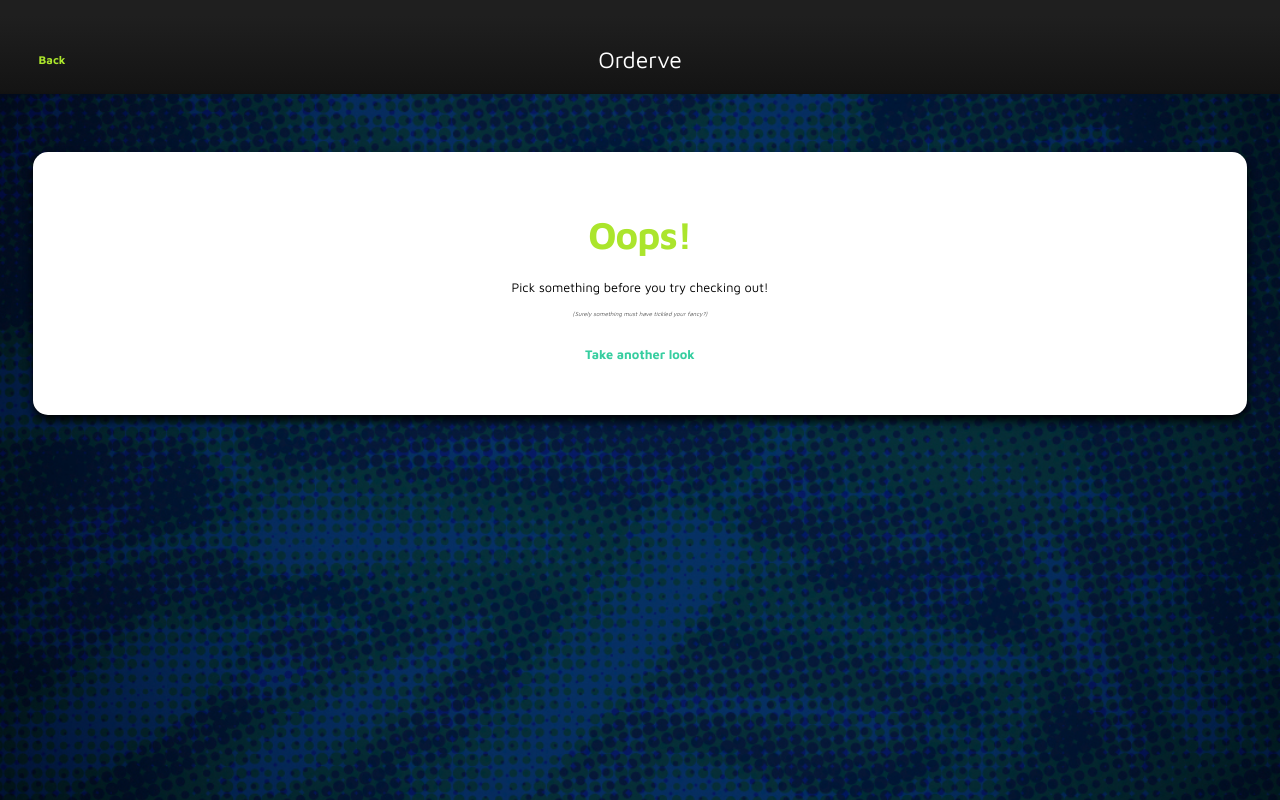
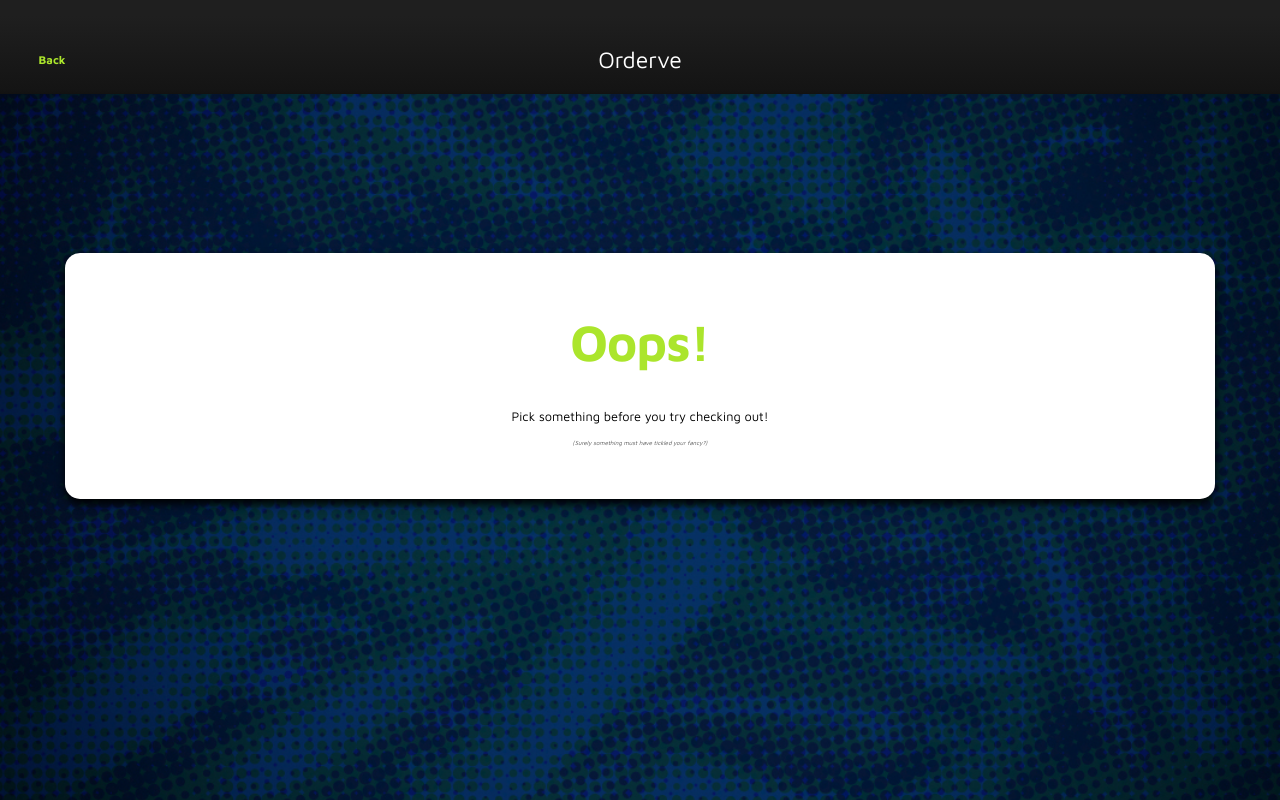
Before and after one commit to alexreynolds/orderve, a PHP site: page /orderinfo.php in a window 1280 px wide. Run offline with PHP 8.4, Linux system fonts and the light colour scheme; data that the repository does not hold is empty.

Commit message:
still cleaning things up

```diff
--- a/controls.php
+++ b/controls.php
@@ -25,7 +25,7 @@ controls.php
 <meta name="viewport" content="width=device-width,initial-scale=1">
 
 <!-- Imports fonts from Google Fonts API -->
-<link href='http://fonts.googleapis.com/css?family=Economica|Merriweather+Sans:400,300|Maven+Pro:400,700' rel='stylesheet' type='text/css'>
+<link href='http://fonts.googleapis.com/css?family=Maven+Pro:400,700' rel='stylesheet' type='text/css'>
 
 <link rel="stylesheet" type="text/css" href="ordervestyle.css">
 
--- a/menuedit.php
+++ b/menuedit.php
@@ -25,7 +25,7 @@ menuedit.php
 <meta name="viewport" content="width=device-width,initial-scale=1">
 
 <!-- Imports fonts from Google Fonts API -->
-<link href='http://fonts.googleapis.com/css?family=Economica|Merriweather+Sans:400,300|Maven+Pro:400,700' rel='stylesheet' type='text/css'>
+<link href='http://fonts.googleapis.com/css?family=Maven+Pro:400,700' rel='stylesheet' type='text/css'>
 
 <link rel="stylesheet" type="text/css" href="ordervestyle.css">
 
--- a/orderinfo.php
+++ b/orderinfo.php
@@ -20,7 +20,7 @@ orderinfo.php
 <head>
 
 <!-- Imports fonts from Google Fonts API -->
-<link href='http://fonts.googleapis.com/css?family=Economica|Merriweather+Sans:400,300|Maven+Pro:400,700' rel='stylesheet' type='text/css'>
+<link href='http://fonts.googleapis.com/css?family=Maven+Pro:400,700' rel='stylesheet' type='text/css'>
 
 <meta http-equiv="Content-Type" content="text/html; charset=UTF-8" />
 
@@ -43,24 +43,26 @@ orderinfo.php
 	</tr></table>
 </nav>
 
-<!-- Main page content -->
-
-<div id="main" class="main">
-
+<div class="main">
 <!-- Div is displayed when user navigates here without ordering anything -->
 <div id="goback" style="display:none;">
 
-    <h1>Oops!</h1>
+    <h1 style="font-size: 4em;">Oops!</h1><br>
     Pick something before you try checking out!<br /><br />
-    <span style="font-style:italic; font-size:.4em; color:#555">(Surely something must have tickled your fancy?)</span><br /><br /><br />
-    <a href="javascript:javascript:history.go(-1)">Take another look</a><br /><br />
+    <span style="font-style:italic; font-size:.4em; color:#555">(Surely something must have tickled your fancy?)</span><br /><br />
 
+</div>
 </div>
 
 
-<div id="infobody" align="center">
+<!-- Main page content -->
+<div id="contentwrapper">
+<!--<div id="infobody" align="center"> -->
 
-<h2>Order Confirmation</h2>
+<!-- Displayed if all is well with order -->
+<div class="main" id="orderinfo">
+
+<h2>Is everything correct?</h2>
 
 <!--
 Adds user to Orders list, if they are not already on there, and modifies OrderCount
@@ -147,20 +149,20 @@ $con = mysql_connect($servername,$username,$password);
 		else {
 			echo " item ordered";
 		}
-	echo "<br />";
-	echo "<br /><br /><br />";
+	echo "<br /><br />";
+	//echo "<br /><br /><br />";
 
 
 	// Prints out a table of quantity, name, and cost of all items ordered
 
-	echo "<table class=\"receipt\">";
+	echo "<table id=\"receipt\">";
 	for ($row = 0; $row < $i; $row++)
 	{
-		echo "<tr style=\"text-align:right\">";
+		echo "<tr>";
 		for ($col = 0; $col < 3; $col++)
 		{
 			echo "<td>";
-			if ($col == 1) { echo "<span class=\"itemb\">"; }
+			if ($col == 1) { echo "<span class=\"recitem\">"; }
 			echo $myOrder[$row][$col];
 			if ($col == 1) { echo "</span>"; }
 			echo "</td>";
@@ -168,16 +170,14 @@ $con = mysql_connect($servername,$username,$password);
 		echo "</tr>";
 	}
 
-	echo "</table>";
+	echo "<tr><td></td><td><b>TOTAL</b></td>";
+
+	// Total cost
+	echo "<td>$" . number_format($totalcost, 2) . "</td>";
+
+	echo "</tr></table>";
 
 	?>
-
-	<div id="bar" align="center" style="height:2px; color:#FFF; width:200;"></div>
-
-    <!-- Prints out the total cost -->
-	<div align="center" style="width:200;">
-	<b>TOTAL COST:</b> <?php echo "$" . number_format($totalcost, 2) ?>
-    </div>
 
 <script>
 
@@ -187,61 +187,63 @@ $con = mysql_connect($servername,$username,$password);
 	if (items==0)
 	{
 		// Hides the main body of the page and prompts the user to go back
-		document.getElementById("infobody").style.display="none";
+		document.getElementById("orderinfo").style.display="none";
 		document.getElementById("goback").style.display="inline";
 	}
 
 </script>
 
-<br /><br /><br />
+<br /><br />
 
 
 <!-- Harvesting personal information
 	*** FIX so they clear when focused on and so they are required to submit form ***
 -->
 
+<div id="userinfo">
+
+<h2>Information please!</h2>
+
 <form action="placeorder.php" method="post">
-<table>
-<tr>
-<td>Your name, perhaps?:</td>
-<td>
-<div id="select">
+Title<br />
 <select name="titles" id="titles" onChange="getTitle()">
 <option value="Mr.">Mr.</option>
 <option value="Mrs.">Mrs.</option>
 <option value="Ms.">Ms.</option>
 <option value="Miss">Miss</option>
 <option value="N/A">N/A</option>
-</select>
-</div>
-<input type="text" name="firstname" value="First Name" onclick="clearValue(this)" required/>
-<input type="text" name="lastname" value="Last Name" onclick="clearValue(this)"/></td>
-</tr><tr>
-<td>A telephone number, just in case?:</td>
-<td><input type="tel" name="usertel" placeholder="ex. (XXX) XXX - XXXX"/></td>
-</tr><tr>
-<td>Why not an e-mail as well? You never know:</td>
-<td><input type="email" name="usermail" placeholder="ex. username@mail.com"/></td>
-</tr><tr>
-<td>Comments about order:</td>
-<td><input type="text" name="comments" placeholder="Type your comments here."/></td>
-</tr>
-</table>
+</select><br /><br />
+First name<br />
+<input type="text" name="firstname" placeholder="Your first name" required/><br /><br />
+Last name<br />
+<input type="text" name="lastname" placeholder="Your last name" required/><br /><br />
+Phone number<br />
+<input type="tel" name="usertel" placeholder="ex. (XXX) XXX - XXXX"/><br /><br />
+E-mail<br />
+<input type="email" name="usermail" placeholder="ex. username@mail.com"/><br /><br />
+Order comments<br />
+<input type="text" name="comments" placeholder="Comments go here!" maxlength="250"/><br />
 
-<br /><br />
-
-<!-- Submit Order button -->
-<input type="submit" value="Place Your Order" onclick="getTime()">
+<br />
 
 <!-- Hidden Values -->
 <input type="hidden" name="seat" value="<?php echo $_POST["seat"]; ?>"/>
 <input type="hidden" name="time" id="timestamp"/>
 <input type="hidden" name="foodarray" value="<?php echo $_SESSION['foodArray'] ?>" />
 <input type="hidden" name="quanarray" value="<?php echo $_SESSION['quanArray'] ?>" />
+</div>
+
+<!-- Submit Order button -->
+<input type="submit" value="Place Your Order" onclick="getTime()">
+
 </form>
 
+<br><br>
+
+<!-- End main div -->
 </div>
 
+<!-- End content wrapper -->
 </div>
 
 <script>
@@ -252,12 +254,6 @@ function getTitle()
     var titles = document.getElementById("titles");
 	document.getElementById("titles").value=titles.options[titles.selectedIndex].value;
 	return document.getElementById("titles").value;
-}
-
-// A script to clear values from the input boxes upon focus
-function clearValue(instance)
-{
-	instance.value = "";
 }
 
 // A method of getting the current time so that the orders may be timestamped
@@ -278,10 +274,6 @@ setTime();
 
 </script>
 
-<!-- ** SHOULD PUT IN OPTION TO CHANGE LOCATION DOWN HERE IF GIVEN IS INCORRECT
-		ALSO AN OPTION TO CHANGE QUANTITY OF ORDERS OR GO BACK AND ADD MORE ** -->
-
-
 
 </body>
 </html>
--- a/ordervestyle.css
+++ b/ordervestyle.css
@@ -44,6 +44,17 @@ td {
 	vertical-align:center;
 }
 
+/* Changes the color of highlighted text */
+::-moz-selection {
+    background-color: #37CEA0;
+    color: #FFF;
+}
+
+::selection {
+    background-color: #37CEA0;
+    color: #FFF;
+}
+
 /* logo image*/
 .logo {
 	width:20%;
@@ -70,45 +81,40 @@ td {
 	height:100px;
 }
 
-.itemb {
-	color:#37CEA0;
-	font-weight:400;
-	font-size:1.2em;
-}
-
 /* Div wrapper for main page content */
 
 #contentwrapper {
 	width: 100%;
-	height: auto;
 }
 
-/* Main div on home page */
-#main {
-	width: 90%;
-	margin-top: 12%;
+/* For main content divs */
+.main {
+	border-radius:15px;
+	background-color:#FFF;
+	text-align: center;
+	padding: 3%;
+	box-shadow: 0px 5px 10px #000;
+	width: 85%;
+	margin-top: 20%;
+	margin-right: auto;
 	margin-left: auto;
-	margin-right: auto;
 }
 
 /* table containing menu */
 .content {
-	border-radius:15px;
-	background-color:#FFF;
-	padding:15px;
-	box-shadow: 0px 5px 10px #000;
-	width:100%;
-	margin-bottom:15%;
+	margin-top: -10%;
+	margin-bottom: auto;
 	text-align: left;
 	border-spacing: 0;
 }
 
-
-/* Names of menu categories*/
+/* Names of menu categories */
 .catetitle {
-	color: #ABE52C;
+	color: #37CEA0;
 	font-size: 1.2em;
 	width: 100%;
+	padding-top: 3%;
+	padding-bottom: 3%;
 }
 
 /* Hidden row containing options */
@@ -167,22 +173,6 @@ td {
 	height:15px;
 }
 
-/* For main content divs */
-.main {
-	border-radius:15px;
-	background-color:#FFF;
-	padding:3%;
-	box-shadow: 0px 5px 10px #000;
-	width:100%;
-	height:auto;
-	margin-bottom:15%;
-	text-align:center;
-	vertical-align:center;
-	margin-top:15%;
-	margin-right: auto;
-	margin-left: auto;
-}
-
 
 /* Check out button*/
 .checkout {
--- a/pending.php
+++ b/pending.php
@@ -24,7 +24,7 @@ pending.php
 <meta name="viewport" content="width=device-width,initial-scale=1">
 
 <!-- Imports fonts from Google Fonts API -->
-<link href='http://fonts.googleapis.com/css?family=Economica|Merriweather+Sans:400,300|Maven+Pro:400,700' rel='stylesheet' type='text/css'>
+<link href='http://fonts.googleapis.com/css?family=Maven+Pro:400,700' rel='stylesheet' type='text/css'>
 
 <link rel="stylesheet" type="text/css" href="ordervestyle.css">
 
```
Also changed, not shown: other parts of ordervestyle.css (+31 -14 lines), analytics.php (+9 -0 lines), createqr.php (+5 -9 lines), index.php (+123 -111 lines), modify.php (+6 -15 lines), placeorder.php (+9 -15 lines).
